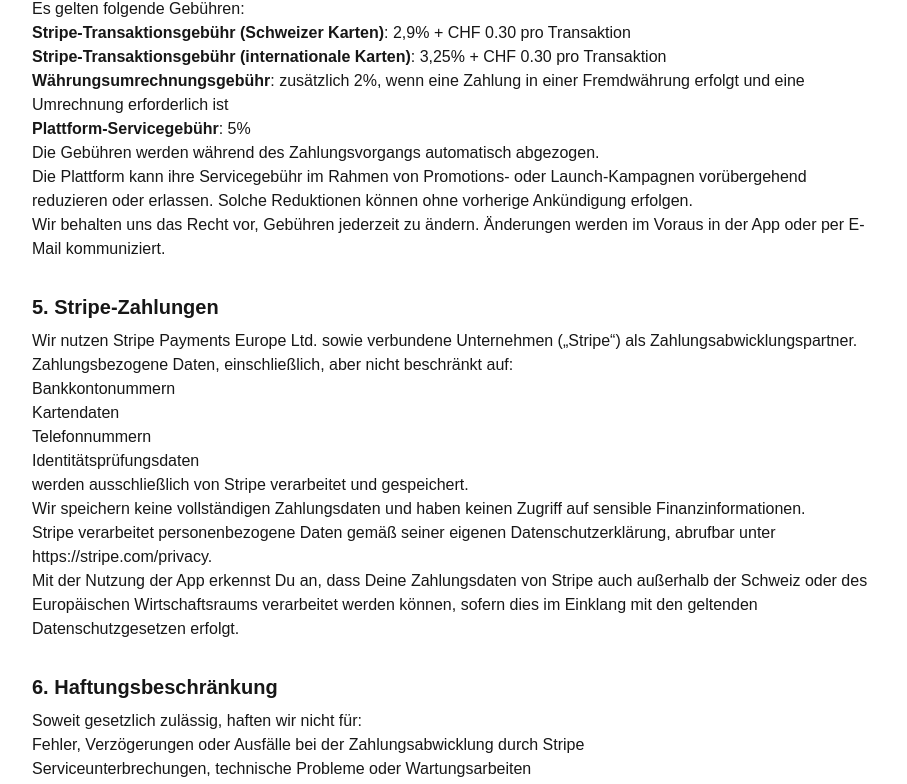
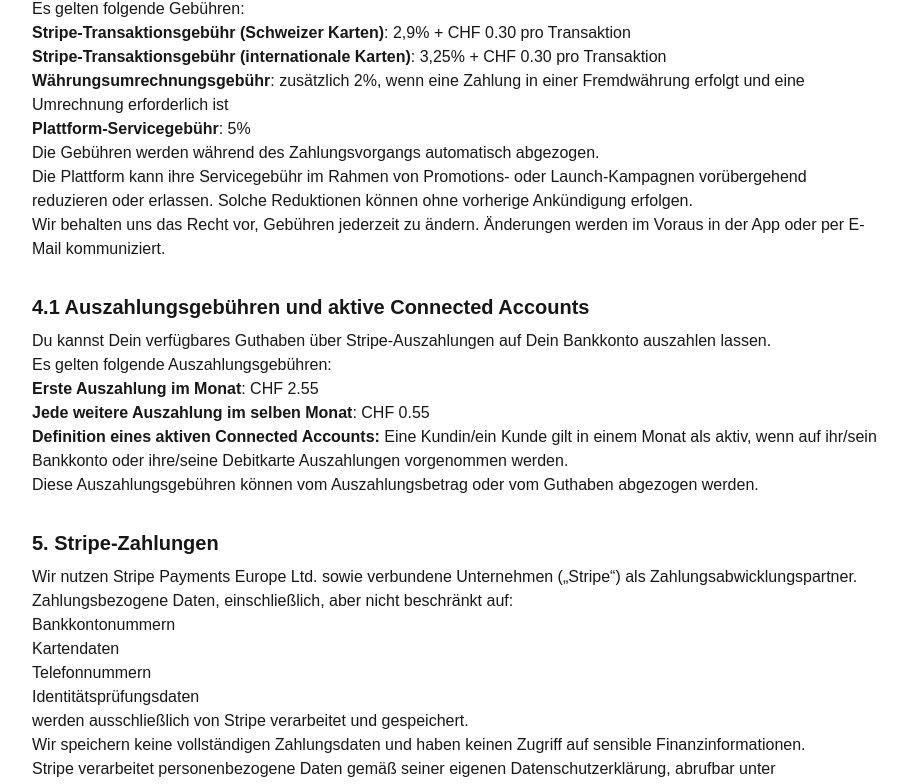
Before and after one commit to petersenula/merci, a Next.js app: page /terms in a window 1280 px wide. Shown: the part 775-1559 px from the top of the page, without its empty margins (184-1091 px from the left). Built offline with nearby package versions, Linux system fonts and the light colour scheme; no server answers.

Commit message:
adjustments AGB – commissions for payouts

```diff
--- a/src/app/terms/page.tsx
+++ b/src/app/terms/page.tsx
@@ -11,7 +11,34 @@ export default function TermsPage() {
         {t("terms_title")}
       </h1>
 
-      {[1,2,3,4,5,6,7,8,9].map((n) => (
+      {[1,2,3,4].map((n) => (
+        <section key={n} className="mb-8">
+          <h2 className="text-xl font-semibold mb-2">
+            {t(`terms_section_${n}_title`)}
+          </h2>
+          <div
+            className="prose prose-neutral"
+            dangerouslySetInnerHTML={{
+              __html: t(`terms_section_${n}_text`)
+            }}
+          />
+        </section>
+      ))}
+
+      {/* NEW: Section 4a */}
+      <section className="mb-8">
+        <h2 className="text-xl font-semibold mb-2">
+          {t("terms_section_4a_title")}
+        </h2>
+        <div
+          className="prose prose-neutral"
+          dangerouslySetInnerHTML={{
+            __html: t("terms_section_4a_text"),
+          }}
+        />
+      </section>
+
+      {[5,6,7,8,9].map((n) => (
         <section key={n} className="mb-8">
           <h2 className="text-xl font-semibold mb-2">
             {t(`terms_section_${n}_title`)}
```
